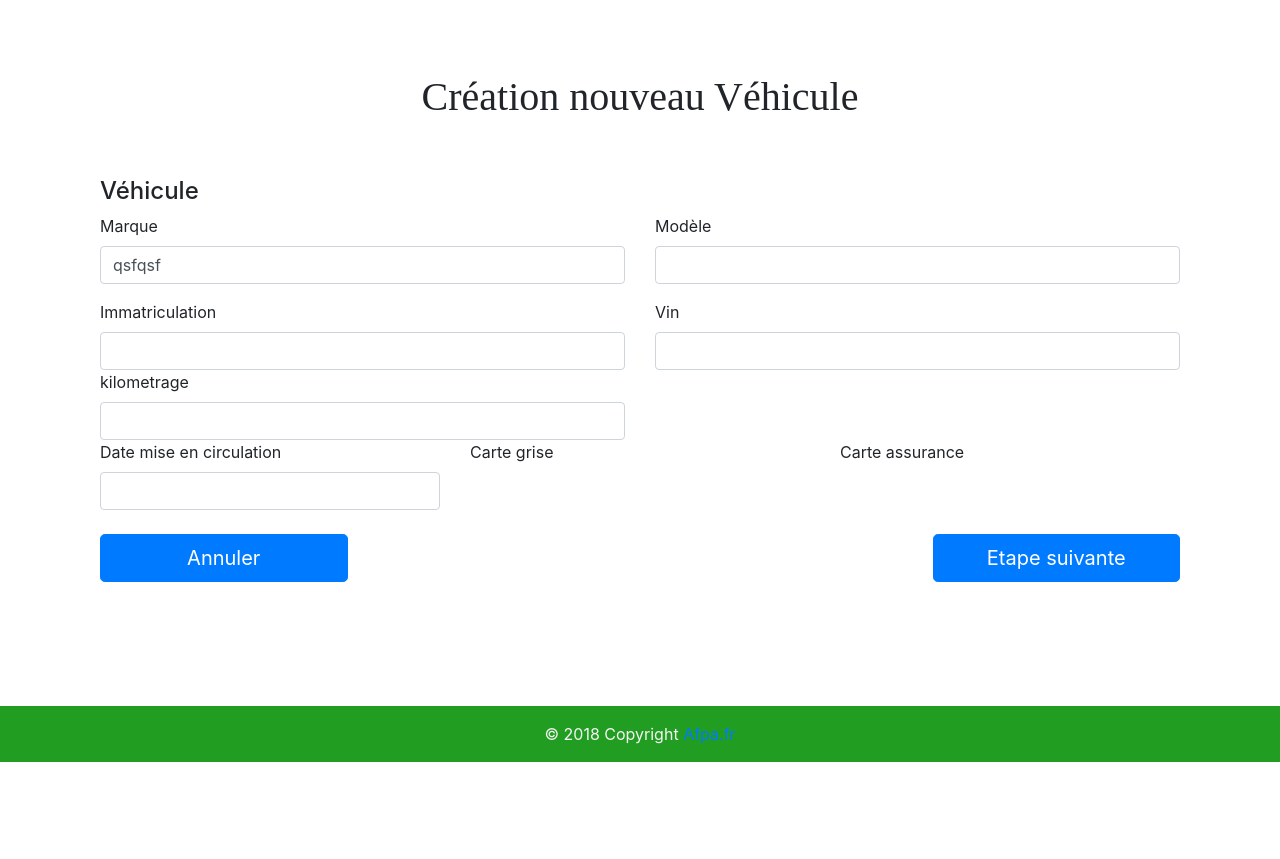
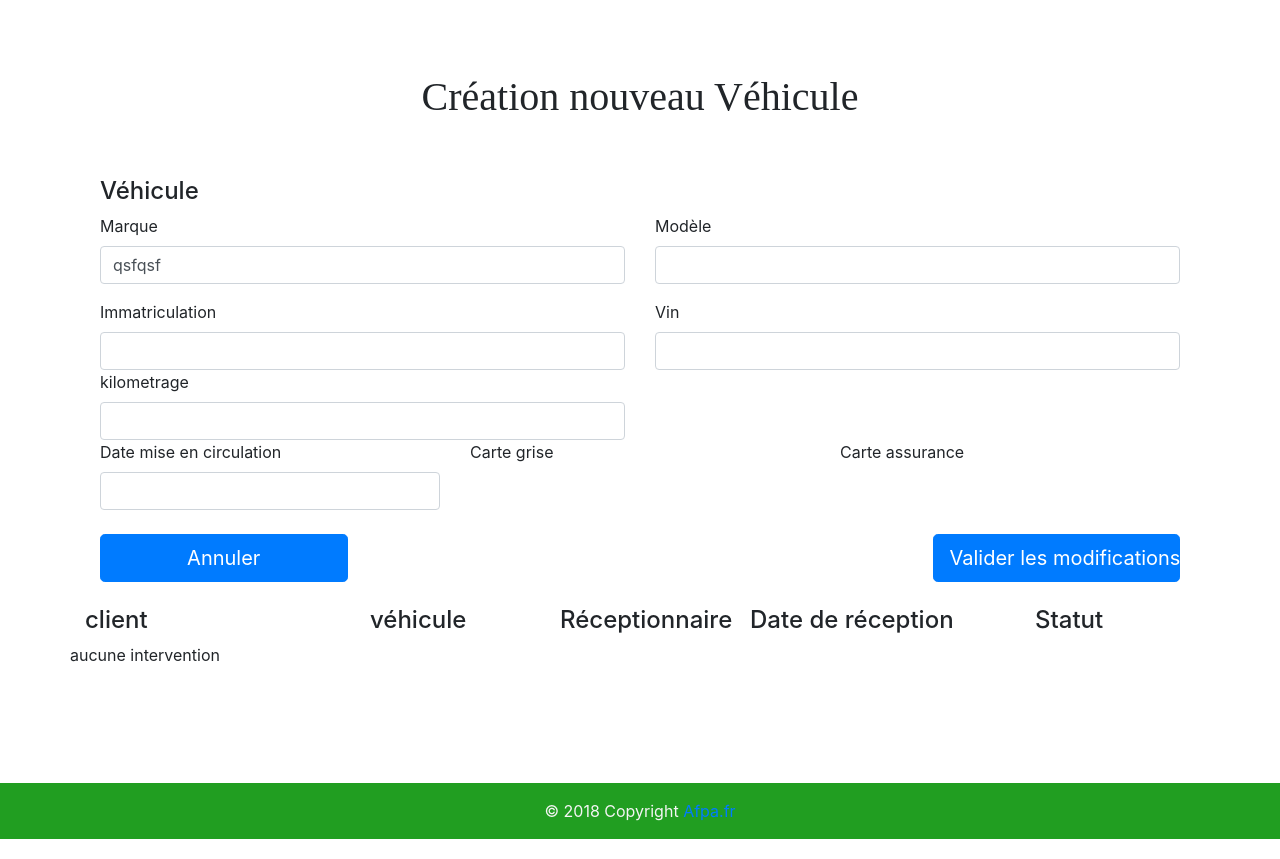
Before and after one commit to BrieucDaigneau/afpa_meca, a Django app: page /garage/voiture-update/2/ in a window 1280 px wide. Shown: the part 213-1072 px from the top of the page. Before the commit the page ends 975 px from the top, so only its background shows below. Run offline with Django 3.2, Linux system fonts and the light colour scheme; a user stored in the database is signed in; data comes from the database, SQL or seed files in the repository; tables that the repository leaves empty hold one stand-in row (values such as "Sample post"); some libraries are stand-ins or nearby versions.

Commit message:
ajout des listes interventions dans la consultation des voitures et motos, avec lien cliquable vers update intervention

```diff
--- a/garage/templates/garage/voiture_form.html
+++ b/garage/templates/garage/voiture_form.html
@@ -71,6 +71,8 @@
                 </div>
 
                 <br/>
+
+                {% block boutons %}
                 <div class="row">
                     <div class="col-md-3">
                         <a href="" onClick="history.back()" class="btn btn-primary btn-lg btn-block">Annuler</a>
@@ -83,11 +85,11 @@
                         <button class="btn btn-primary btn-lg btn-block" type="submit">Etape suivante</button>
                     </div>
                 </div>
-                {{form.client}}
+                {% endblock boutons %}
 
             </form>
 
         </formulaire>
 </div>
-
-{% endblock %}
+{% block liste_interventions %}{% endblock liste_interventions %}
+{% endblock content %}
--- /dev/null
+++ b/garage/templates/garage/voiture_update.html
@@ -0,0 +1,59 @@
+{% extends 'garage/voiture_form.html' %}
+
+
+
+{% block boutons %}
+<div class="row">
+    <div class="col-md-3">
+        <a href="" onClick="history.back()" class="btn btn-primary btn-lg btn-block">Annuler</a>
+    </div>
+    <div class="col-md-3">
+    </div>
+    <div class="col-md-3">
+    </div>
+    <div class="col-md-3">
+        <button class="btn btn-primary btn-lg btn-block" type="submit">Valider les modifications</button>
+    </div>
+</div>
+{% endblock boutons %}
+{% block liste_interventions %}
+<div class="row">
+
+        <h4 class="col-md-12" >
+            <div class="row">
+                <div class=" col-md-3">client</div>
+                <div class=" col-md-2">véhicule</div>
+                <div class="col-md-2">Réceptionnaire</div>
+                <div class="col-md-3">Date de réception</div>
+                <div class="col-md-2">Statut</div>
+            </div>
+        </h4>
+
+
+
+        {% for intervention in liste_interventions %}
+        <input type="radio" class="btn col-md-1 radio" id="{{intervention.id}}" name="btnIntervention" onclick='javascript:document.interventionChecked={{intervention.id}};' ></input>
+
+        <label for="{{intervention.id}}" id="elementListe" class="col-md-12" ondblclick="redirect()">
+            <div class="row ">
+                <div class="col-md-3">{{ intervention.vehicule.client.nom_client }} {{ intervention.vehicule.client.prenom_client }}</div>
+                <div class="col-md-2">{{ intervention.vehicule }}</div>
+                <div class="col-md-2">{{ intervention.utilisateur }}</div>
+                <div class="col-md-3">{{ intervention.date_saisie_intervention }}</div>
+                <div class="col-md-2">{{ intervention.statut }}</div>
+            </div>
+        </label>
+
+        {% empty %}
+        <p>aucune intervention</p>
+        {% endfor %}
+    </div>
+</div>
+
+<script type="text/javascript">
+
+    function redirect() {
+            window.location = "{% url 'garage:intervention-update' 1 %}".replace(1, document.interventionChecked)
+    }
+</script>
+{% endblock liste_interventions %}
--- a/garage/views.py
+++ b/garage/views.py
@@ -206,15 +206,25 @@ class VeloCreate(CreateView):
 
 class VoitureUpdate(UpdateView):
     model = Voiture
-    template_name = 'garage/voiture_form.html'
+    template_name = 'garage/voiture_update.html'
     form_class = VoitureForm
     success_url = reverse_lazy('garage:voitures')
 
+    def get_context_data(self, **kwargs):
+        context = super().get_context_data(**kwargs)
+        context['liste_interventions'] = Intervention.objects.filter(vehicule=self.kwargs['pk'])
+        return context
+
 class MotoUpdate(UpdateView):
     model = Moto
-    template_name = 'garage/voiture_form.html'
+    template_name = 'garage/moto_update.html'
     form_class = MotoForm
     success_url = reverse_lazy('garage:voitures')
+
+    def get_context_data(self, **kwargs):
+        context = super().get_context_data(**kwargs)
+        context['liste_interventions'] = Intervention.objects.filter(vehicule=self.kwargs['pk'])
+        return context
 
 class VeloUpdate(UpdateView):
     model = Velo
@@ -309,7 +319,15 @@ class InterventionCreate(CreateView):
                                 current_app='garage')
 
     def form_valid(self, form):
-        vehicule = Voiture.objects.get(pk=self.kwargs['vehicule_id'])
+        if Vehicule.objects.get(pk=self.kwargs['vehicule_id']).type_vehicule == "Voiture":
+            vehicule = Voiture.objects.get(pk=self.kwargs['vehicule_id'])
+
+        elif Vehicule.objects.get(pk=self.kwargs['vehicule_id']).type_vehicule == "Moto":
+            vehicule = Moto.objects.get(pk=self.kwargs['vehicule_id'])
+
+        elif Vehicule.objects.get(pk=self.kwargs['vehicule_id']).type_vehicule == "Velo":
+            vehicule = Velo.objects.get(pk=self.kwargs['vehicule_id'])
+
         user = self.request.user
 
         intervention = form.save(commit=False)
```
Also changed, not shown: garage/templates/garage/moto_update.html (added, +55 -0 lines).
